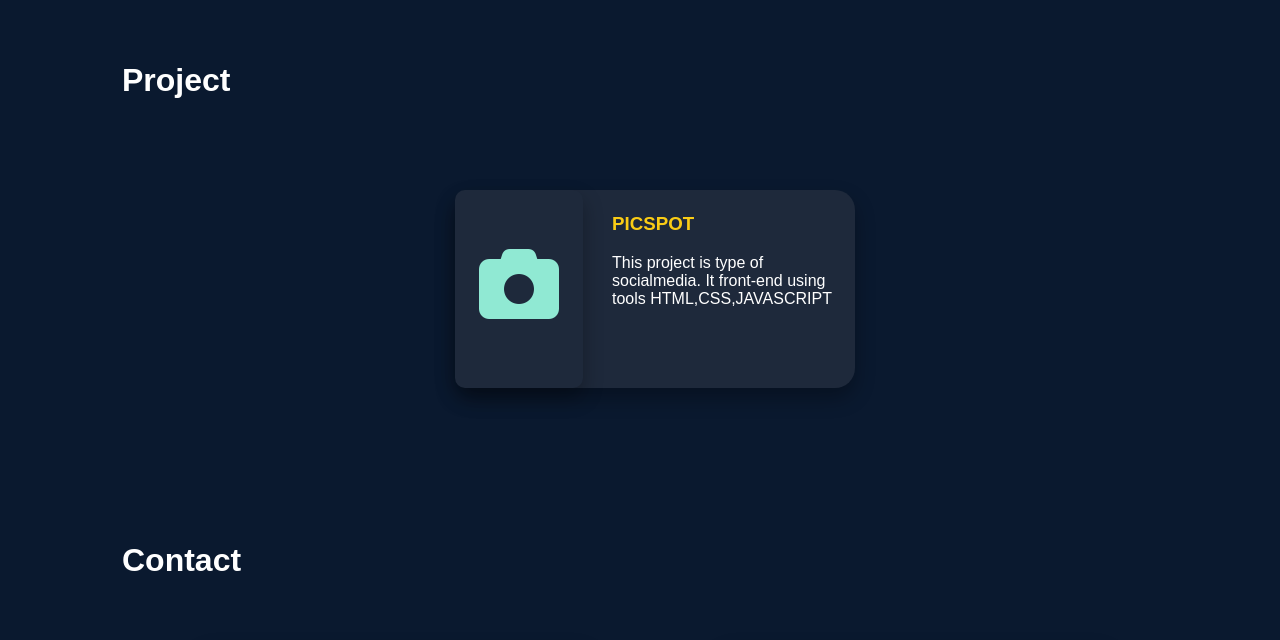
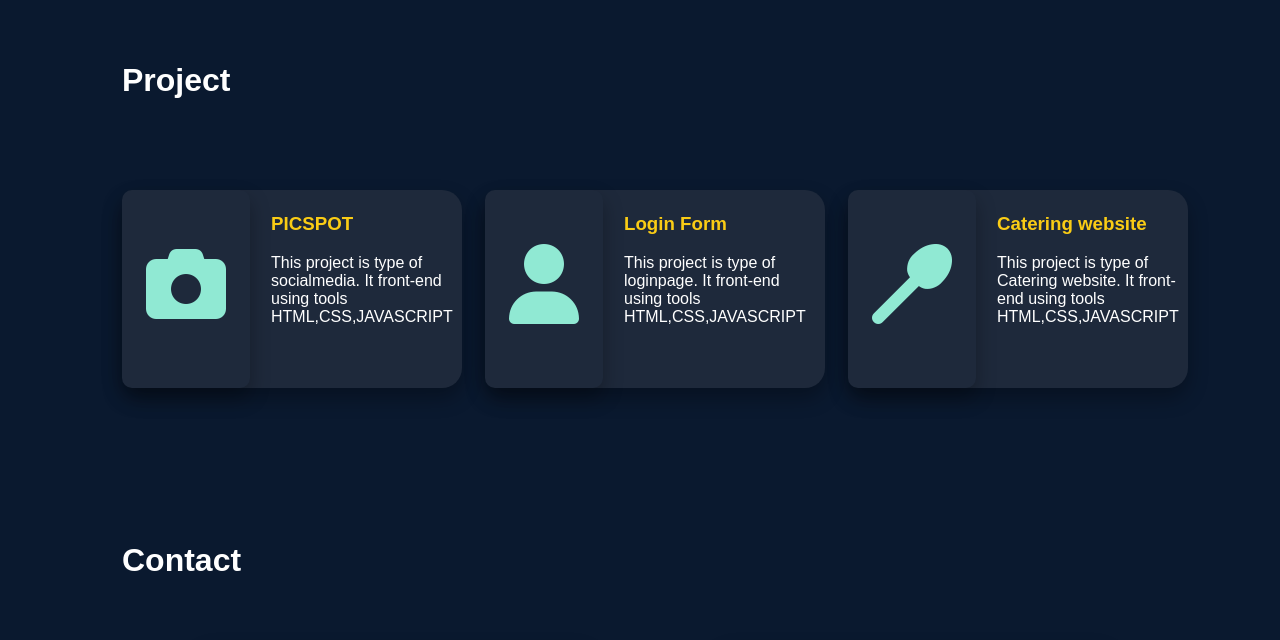
Before and after one commit to Saranraj011/portfolio-1, a plain HTML site: page index.html in a window 1280 px wide. Shown: the part 2100-2740 px from the top of the page. Drawn offline with Linux system fonts and the light colour scheme; a web font is replaced by a local one.

Commit message:
100% completed

```diff
--- a/index.css
+++ b/index.css
@@ -247,7 +247,7 @@ body {
   font-weight: bold;
 }
 
-.fa-camera {
+.fa-5x{
   padding-top: 30px;
 }
 
@@ -264,6 +264,7 @@ body {
   font-size: 2rem;
   font-weight: bold;
   text-align: left;
+  width: auto;
 }
 
 .cont-box {
@@ -272,13 +273,25 @@ body {
   border-radius: 20px;
   cursor: pointer;
   box-shadow: 0 10px 20px rgba(0, 0, 0, 0.3);
-  width: 400px;
-  gap: 1.5rem;
+  width: 340px;
+  gap: 1rem;
   color: white;
   background-color: #1e293b;
   display: flex;
 }
 
+.cont-box1 {
+  align-content: center;
+  border: none;
+  border-radius: 20px;
+  cursor: pointer;
+  box-shadow: 0 10px 20px rgba(0, 0, 0, 0.3);
+  width: 400px;
+gap: 1.5rem;
+  color: white;
+  background-color: #1e293b;
+  display: flex;
+}
 .c-img {
   margin-top: 30px;
   margin-left: 15px;
@@ -290,8 +303,8 @@ body {
 
 .Contact {
   padding-top: 4rem;
-  display: flex;
-  justify-content: space-around;
+ display: flex;
+ justify-content: space-between;
 }
 
 .con01 {
--- a/index.html
+++ b/index.html
@@ -156,8 +156,37 @@
           </div>
       </div>
   </a>
+    <a href="https://saranraj011.github.io/login-form/" class="con-me">
+      <div class="cont-box">
+        <div class="card">
+          <div class="card-icon">
+            <span  class="fa-solid fa-user fa-5x" style="color: #90e9d3;"></span>
+          </div>
+        </div>
+          <div class="mail">
+              <h3 class="highlight">Login Form </h3>
+              <p>This project is type of loginpage. It front-end  using  tools HTML,CSS,JAVASCRIPT </p>
+          </div>
+      </div>
+  </a>
 
-  </div>
+  <a href="https://saranraj011.github.io/catering-project/" class="con-me">
+    <div class="cont-box">
+      <div class="card">
+        <div class="card-icon">
+          <span  class="fa-solid fa-spoon fa-5x" style="color: #90e9d3;"></span>
+        </div>
+      </div>
+        <div class="mail">
+            <h3 class="highlight">Catering website </h3>
+            <p>This project is type of Catering website. It front-end  using  tools HTML,CSS,JAVASCRIPT </p>
+        </div>
+    </div>
+</a>
+
+
+</div>
+
 </section>
 
 <section id="Contact">
@@ -165,7 +194,7 @@
 
 <div class="con01">
   <a href="https://www.linkedin.com/in/saranraj-k-965732233?utm_source=share&utm_campaign=share_via&utm_content=profile&utm_medium=android_app " class="con-me">
-    <div class="cont-box">
+    <div class="cont-box1">
         <div class="c-img">
             <span class="fa-brands fa-linkedin fa-3x"></span>
         </div>
@@ -177,7 +206,7 @@
 </a>
 
 <a href="mailto:saran1401raj@gmail.com" class="con-me">
-    <div class="cont-box">
+    <div class="cont-box1">
         <div class="c-img">
           <span class="fa-regular fa-envelope fa-3x"></span>
         </div>
```
